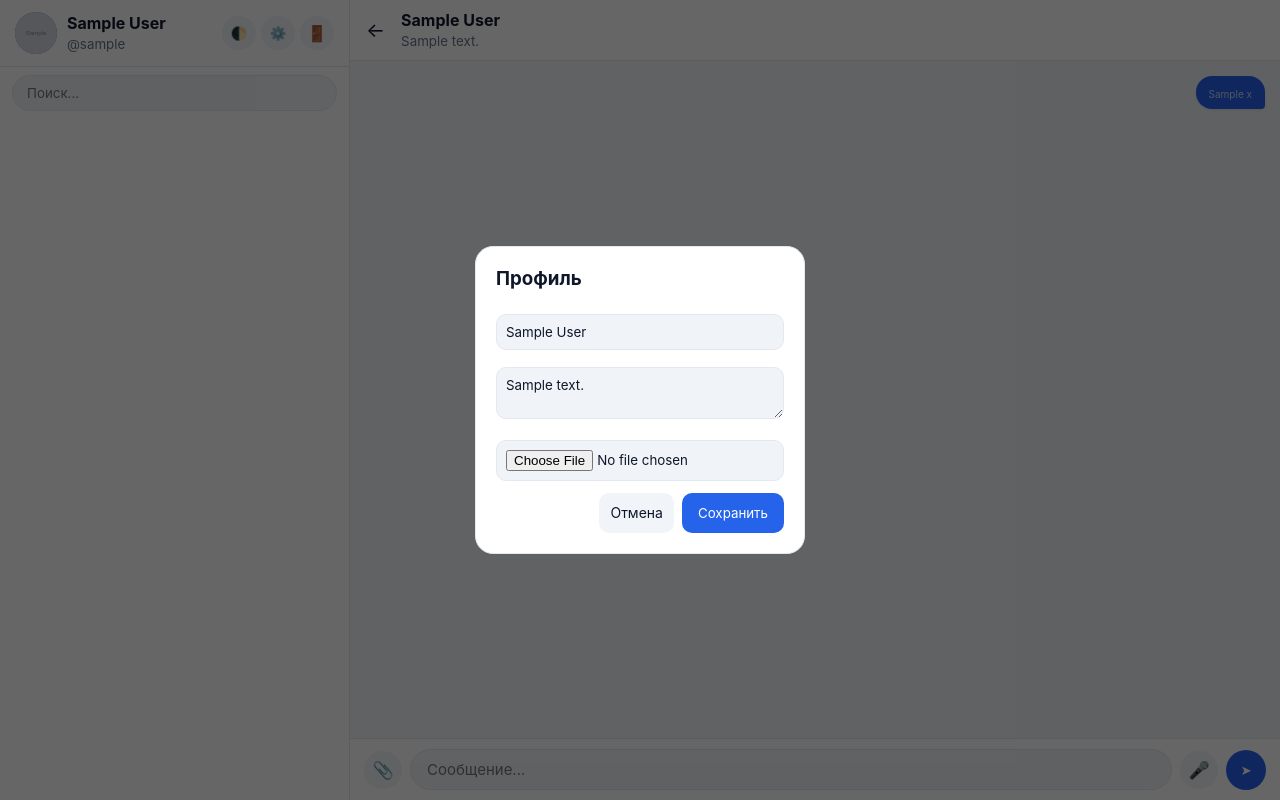
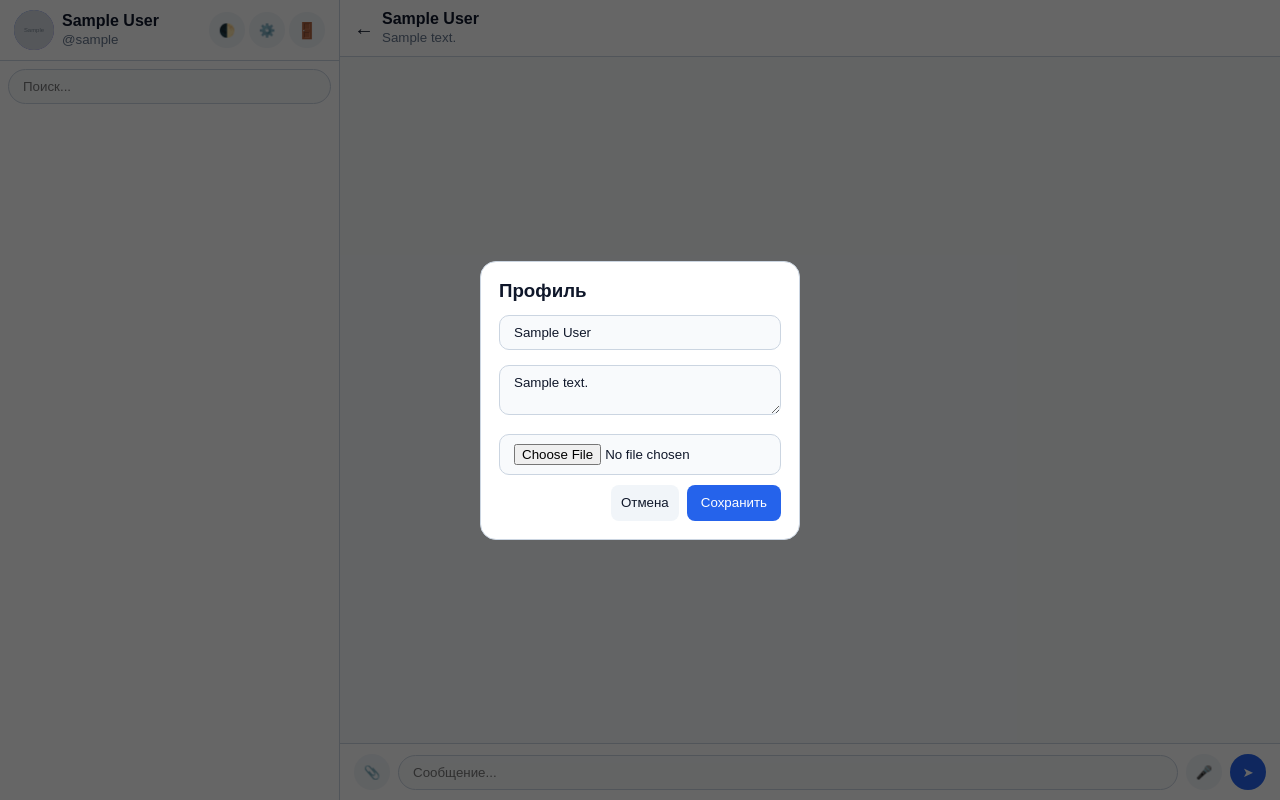
Before and after one commit to d10684473-lang/my-mssngr, a Flask app: page /chat?u=1 in a window 1280 px wide, after a click on "⚙️". Run offline with Flask 3, Linux system fonts and the light colour scheme; the visitor is signed in with stand-in values (Sample User, id 1); tables that the repository leaves empty hold one stand-in row (values such as "Sample post"); grey boxes marked "Sample" are stand-in pictures.

Commit message:
Update chat.html

```diff
--- a/templates/chat.html
+++ b/templates/chat.html
@@ -5,41 +5,37 @@
 <meta name="viewport" content="width=device-width, initial-scale=1.0, user-scalable=no">
 <title>Ramplez</title>
 <style>
-:root{--bg:#e5e9f0;--side:#fff;--chat:#f0f4f8;--txt:#0f172a;--sub:#64748b;--brd:#e2e8f0;--hov:#f1f5f9;--mine:#2563eb;--mtxt:#fff;--theirs:#fff;--acc:#2563eb}
+:root{--bg:#e5e9f0;--side:#fff;--chat:#f8fafc;--txt:#0f172a;--sub:#64748b;--brd:#cbd5e1;--hov:#f1f5f9;--mine:#2563eb;--theirs:#e2e8f0;--acc:#2563eb}
 html.dark{--bg:#090d16;--side:#0f172a;--chat:#0b1120;--txt:#f8fafc;--sub:#94a3b8;--brd:#1e293b;--hov:#1e293b;--theirs:#1e293b;--acc:#3b82f6}
-*{box-sizing:border-box;-webkit-touch-callout:none;font-family:-apple-system,BlinkMacSystemFont,"Segoe UI",Roboto,sans-serif}
+*{box-sizing:border-box;font-family:sans-serif}
 body{margin:0;display:flex;height:100dvh;background:var(--bg);color:var(--txt);overflow:hidden}
-.sidebar{width:34%;max-width:350px;background:var(--side);border-right:1px solid var(--brd);display:flex;flex-direction:column}
-.my-profile{padding:12px 15px;display:flex;justify-content:space-between;align-items:center;border-bottom:1px solid var(--brd)}
-.icon-btn{background:var(--hov);border:none;color:var(--txt);width:34px;height:34px;border-radius:50%;cursor:pointer;text-decoration:none;display:inline-flex;align-items:center;justify-content:center}
-.search-box{padding:8px 12px}
-.search-box input{width:100%;padding:9px 14px;border:1px solid var(--brd);border-radius:20px;background:var(--chat);color:var(--txt);outline:none}
-.user-list{flex:1;overflow-y:auto;padding:0 8px}
-.user-item{padding:10px;border-radius:12px;margin-bottom:4px;text-decoration:none;color:inherit;display:flex;align-items:center;gap:10px}
+.sidebar{width:34%;max-width:340px;background:var(--side);border-right:1px solid var(--brd);display:flex;flex-direction:column}
+.my-profile,.chat-header,.input-area{padding:10px 14px;background:var(--side);display:flex;align-items:center;gap:8px;border-bottom:1px solid var(--brd)}
+.input-area{border-top:1px solid var(--brd);border-bottom:none}
+.icon-btn,.tbtn,.sbtn{background:var(--hov);border:none;color:var(--txt);width:36px;height:36px;border-radius:50%;cursor:pointer;display:inline-flex;align-items:center;justify-content:center;text-decoration:none;flex-shrink:0}
+.sbtn{background:var(--acc);color:#fff}
+.search-box{padding:8px}
+.search-box input,.tinp,.minp{width:100%;padding:9px 14px;border:1px solid var(--brd);border-radius:18px;background:var(--chat);color:var(--txt);outline:none}
+.minp{border-radius:10px;margin:5px 0 10px}
+.user-list,.messages-box{flex:1;overflow-y:auto;padding:10px;display:flex;flex-direction:column;gap:6px}
+.user-item{padding:8px;border-radius:12px;text-decoration:none;color:inherit;display:flex;align-items:center;gap:10px}
 .user-item:hover{background:var(--hov)}
-.avatar{width:42px;height:42px;background:linear-gradient(135deg,#3b82f6,#8b5cf6);color:#fff;border-radius:50%;display:flex;justify-content:center;align-items:center;font-weight:700;flex-shrink:0;overflow:hidden;position:relative}
+.avatar{width:40px;height:40px;background:linear-gradient(135deg,#3b82f6,#8b5cf6);color:#fff;border-radius:50%;display:flex;justify-content:center;align-items:center;font-weight:700;flex-shrink:0;overflow:hidden;position:relative}
 .avatar img{width:100%;height:100%;object-fit:cover;position:absolute;inset:0}
 .chat-area{flex:1;display:flex;flex-direction:column;background:var(--chat)}
-.chat-header{background:var(--side);padding:10px 16px;display:flex;align-items:center;gap:10px;min-height:60px;border-bottom:1px solid var(--brd)}
-.messages-box{flex:1;padding:15px;overflow-y:auto;display:flex;flex-direction:column;gap:8px}
-.msg{padding:9px 13px;border-radius:16px;max-width:75%;font-size:15px;word-wrap:break-word;cursor:pointer;user-select:none;box-shadow:0 1px 3px rgba(0,0,0,.08)}
-.msg.mine{background:var(--mine);color:var(--mtxt);align-self:flex-end;border-bottom-right-radius:4px}
-.msg.theirs{background:var(--theirs);color:var(--txt);align-self:flex-start;border-bottom-left-radius:4px}
-.msg img{max-width:100%;max-height:240px;border-radius:10px;display:block;margin-top:4px}
-.msg audio{max-width:220px;height:34px;margin-top:4px}
-.fbox{display:inline-block;padding:6px 10px;background:rgba(128,128,128,.15);border-radius:8px;color:inherit;text-decoration:none;font-size:13px;margin-top:4px}
-.rbar{display:none;padding:6px 14px;background:var(--side);border-left:3px solid var(--acc);justify-content:space-between;font-size:13px}
-.input-area{padding:10px 14px;background:var(--side);border-top:1px solid var(--brd);display:flex;gap:8px;align-items:center}
-.tinp{flex:1;padding:10px 16px;border:1px solid var(--brd);border-radius:22px;background:var(--chat);color:var(--txt);outline:none;font-size:15px}
-.tbtn{background:var(--hov);border:none;width:38px;height:38px;border-radius:50%;font-size:17px;cursor:pointer;color:var(--txt);flex-shrink:0}
-.sbtn{background:var(--acc);color:#fff;border:none;width:40px;height:40px;border-radius:50%;cursor:pointer;flex-shrink:0}
+.msg{padding:9px 13px;border-radius:16px;max-width:75%;font-size:15px;word-wrap:break-word;cursor:pointer}
+.msg.mine{background:var(--mine);color:#fff;align-self:flex-end;border-bottom-right-radius:3px}
+.msg.theirs{background:var(--theirs);color:var(--txt);align-self:flex-start;border-bottom-left-radius:3px}
+.msg img{max-width:100%;max-height:220px;border-radius:8px;display:block}
+.msg audio{max-width:210px;height:32px}
+.fbox{display:inline-block;padding:5px 9px;background:rgba(128,128,128,.2);border-radius:8px;color:inherit;text-decoration:none;font-size:13px}
+.rbar{display:none;padding:5px 12px;background:var(--side);border-left:3px solid var(--acc);justify-content:space-between;font-size:13px}
 .modal{display:none;position:fixed;inset:0;background:rgba(0,0,0,.6);z-index:99;justify-content:center;align-items:center}
-.mcard{background:var(--side);color:var(--txt);padding:20px;border-radius:18px;width:90%;max-width:330px;border:1px solid var(--brd)}
-.minp{width:100%;padding:9px;margin:5px 0 12px;border:1px solid var(--brd);border-radius:10px;background:var(--chat);color:var(--txt);outline:none;font-family:inherit}
-.cbtn{display:block;width:100%;padding:11px;margin:5px 0;border:none;border-radius:10px;background:var(--hov);color:var(--txt);font-size:14px;text-align:left;cursor:pointer;text-decoration:none}
-.cemj{display:flex;justify-content:space-around;padding-bottom:10px;border-bottom:1px solid var(--brd);margin-bottom:6px;font-size:22px}
+.mcard{background:var(--side);color:var(--txt);padding:18px;border-radius:16px;width:90%;max-width:320px;border:1px solid var(--brd)}
+.cbtn{display:block;width:100%;padding:10px;margin:4px 0;border:none;border-radius:8px;background:var(--hov);color:var(--txt);text-align:left;cursor:pointer;text-decoration:none}
+.cemj{display:flex;justify-content:space-around;padding-bottom:8px;border-bottom:1px solid var(--brd);font-size:20px}
 .cemj a{text-decoration:none}
-#iv img{max-width:94vw;max-height:88vh;border-radius:12px}
+#iv img{max-width:94vw;max-height:88vh;border-radius:10px}
 @media(max-width:768px){body.no-chat .sidebar{width:100%;max-width:none}body.no-chat .chat-area{display:none}body.has-chat .sidebar{display:none}body.has-chat .chat-area{display:flex;width:100%}}
 </style>
 <script>if(localStorage.getItem('t')==='1')document.documentElement.classList.add('dark')</script>
@@ -47,12 +43,12 @@ body{margin:0;display:flex;height:100dvh;background:var(--bg);color:var(--txt);o
 <body class="{{ 'has-chat' if active_user else 'no-chat' }}">
 
 <div class="sidebar">
-  <div class="my-profile">
-    <div style="display:flex;align-items:center;gap:10px">
+  <div class="my-profile" style="justify-content:space-between">
+    <div style="display:flex;align-items:center;gap:8px">
       <div class="avatar">{{ current_user.name[:1].upper() }}{% if current_user.avatar %}<img src="{{ current_user.avatar }}" onerror="this.remove()">{% endif %}</div>
       <div><b>{{ current_user.name }}</b><br><small style="color:var(--sub)">@{{ current_user.username }}</small></div>
     </div>
-    <div style="display:flex;gap:5px">
+    <div style="display:flex;gap:4px">
       <button type="button" class="icon-btn" onclick="document.documentElement.classList.toggle('dark');localStorage.setItem('t',document.documentElement.classList.contains('dark')?'1':'0')">🌓</button>
       <button type="button" class="icon-btn" onclick="document.getElementById('pm').style.display='flex'">⚙️</button>
       <a href="/logout" class="icon-btn">🚪</a>
@@ -71,31 +67,14 @@ body{margin:0;display:flex;height:100dvh;background:var(--bg);color:var(--txt);o
 
 <div class="chat-area">
   <div class="chat-header">
-    <a href="/chat" style="color:var(--txt);text-decoration:none;font-size:20px;margin-right:6px">←</a>
-    <div>
-      <b>{{ active_user.name if active_user else 'Выбери чат слева' }}</b><br>
-      <small id="st" style="color:var(--sub)">{{ active_user.bio if active_user else '' }}</small>
-    </div>
+    <a href="/chat" style="color:var(--txt);text-decoration:none;font-size:20px">←</a>
+    <div><b>{{ active_user.name if active_user else 'Выбери чат' }}</b><br><small id="st" style="color:var(--sub)">{{ active_user.bio if active_user else '' }}</small></div>
     <small id="up" style="margin-left:auto;color:var(--acc);font-weight:700"></small>
   </div>
-
-  <div class="messages-box" id="mb">
-    {% for m in messages %}
-    {% set mine = (m.sender_id == current_user.id) %}
-    <div class="msg {{ 'mine' if mine else 'theirs' }}" onclick="openCtx({{ m.id }}, '{{ (m.content if m.msg_type == 'text' else m.file_name)|replace("'", "\\'")|replace('\n', ' ') }}')">
-      {% if m.msg_type == 'image' %}<img src="{{ m.content }}" onclick="event.stopPropagation();oimg(this.src)">{% endif %}
-      {% if m.msg_type == 'audio' %}<audio controls src="{{ m.content }}" onclick="event.stopPropagation()"></audio>{% endif %}
-      {% if m.msg_type == 'file' %}<a href="{{ m.content }}" download="{{ m.file_name }}" class="fbox" onclick="event.stopPropagation()">📄 {{ m.file_name }}</a>{% endif %}
-      {% if m.msg_type == 'text' %}<div style="white-space:pre-line">{{ m.content }}</div>{% endif %}
-      <div style="font-size:10px;opacity:.75;text-align:right;margin-top:3px">{{ m.reaction }} {{ m.timestamp }}</div>
-    </div>
-    {% endfor %}
-  </div>
-
-  <div class="rbar" id="rb"><span id="rt"></span><span onclick="crep()" style="cursor:pointer">✕</span></div>
-
-  <form method="POST" action="/chat?u={{ active_user.id if active_user else 0 }}" class="input-area" style="{{ '' if active_user else 'display:none' }}" onsubmit="psend()">
-    <button type="button" class="tbtn" onclick="document.getElementById('pi').click()">📎</button>
+  <div class="messages-box" id="mb"></div>
+  <div class="rbar" id="rb"><span id="rt"></span><span onclick="rtxt='';rb.style.display='none'" style="cursor:pointer">✕</span></div>
+  <form method="POST" action="/chat?u={{ active_user.id if active_user else 0 }}" class="input-area" style="{{ '' if active_user else 'display:none' }}" onsubmit="if(rtxt)ti.value='↩️ '+rtxt.slice(0,25)+'...\n'+ti.value">
+    <button type="button" class="tbtn" onclick="pi.click()">📎</button>
     <input type="file" id="pi" style="display:none" onchange="upf(this.files[0])">
     <input type="text" name="text" id="ti" class="tinp" placeholder="Сообщение..." oninput="styp()" required autofocus autocomplete="off">
     <button type="button" class="tbtn" id="mb2" onclick="tr()">🎤</button>
@@ -106,7 +85,7 @@ body{margin:0;display:flex;height:100dvh;background:var(--bg);color:var(--txt);o
 <div class="modal" id="ctx" onclick="this.style.display='none'">
   <div class="mcard" onclick="event.stopPropagation()">
     <div class="cemj" id="cem"></div>
-    <button type="button" class="cbtn" onclick="drep()">↩️ Ответить</button>
+    <button type="button" class="cbtn" onclick="rtxt=stxt;rt.innerText='Ответ: '+rtxt.slice(0,30);rb.style.display='flex';ctx.style.display='none';ti.focus()">↩️ Ответить</button>
     <a href="#" class="cbtn" id="bdm">🗑️ Удалить у себя</a>
     <a href="#" class="cbtn" id="bda" style="color:#ef4444">❌ Удалить у всех</a>
   </div>
@@ -116,24 +95,25 @@ body{margin:0;display:flex;height:100dvh;background:var(--bg);color:var(--txt);o
 
 <div class="modal" id="pm" onclick="this.style.display='none'">
   <div class="mcard" onclick="event.stopPropagation()">
-    <h3 style="margin-top:0">Профиль</h3>
-    <input type="text" class="minp" id="pn" value="{{ current_user.name }}" placeholder="Имя">
-    <textarea class="minp" id="pb" rows="2" placeholder="О себе">{{ current_user.bio }}</textarea>
+    <h3 style="margin:0 0 8px">Профиль</h3>
+    <input type="text" class="minp" id="pn" value="{{ current_user.name }}">
+    <textarea class="minp" id="pb" rows="2">{{ current_user.bio }}</textarea>
     <input type="file" class="minp" accept="image/*" onchange="pa(this)">
     <div style="display:flex;gap:8px;justify-content:flex-end">
-      <button type="button" class="cbtn" style="width:auto;margin:0" onclick="document.getElementById('pm').style.display='none'">Отмена</button>
-      <button type="button" class="sbtn" style="width:auto;border-radius:10px;padding:0 16px" onclick="svp()">Сохранить</button>
+      <button type="button" class="cbtn" style="width:auto;margin:0" onclick="pm.style.display='none'">Отмена</button>
+      <button type="button" class="sbtn" style="width:auto;border-radius:8px;padding:0 14px" onclick="svp()">Сохранить</button>
     </div>
   </div>
 </div>
 
 <script>
-var b = document.getElementById('mb');
-if(b) b.scrollTop = b.scrollHeight;
-
-var oid = Number("{{ active_user.id if active_user else 0 }}"),
-    bio = "{{ active_user.bio if active_user else '' }}",
-    av = "", stxt = "", rtxt = "", lt = 0, lastHtml = "";
-
-function fu() {
-  var q = document.getElementById('si').value.toLowerCase();
+var oid={{ active_user.id if active_user else 0 }}, bio="{{ active_user.bio if active_user else '' }}", av="", stxt="", rtxt="", lt=0, lh="", rec, ch=[];
+function fu(){var q=si.value.toLowerCase();document.querySelectorAll('.user-item').forEach(e=>e.style.display=e.dataset.s.includes(q)?'flex':'none')}
+function oimg(s){fi.src=s;iv.style.display='flex'}
+function pa(i){var f=i.files[0];if(!f)return;var r=new FileReader();r.onload=e=>{var m=new Image();m.onload=()=>{var c=document.createElement('canvas'),k=Math.min(1,200/Math.max(m.width,m.height));c.width=m.width*k;c.height=m.height*k;c.getContext('2d').drawImage(m,0,0,c.width,c.height);av=c.toDataURL('image/jpeg',.8)};m.src=e.target.result};r.readAsDataURL(f)}
+function svp(){fetch('/update_profile',{method:'POST',headers:{'Content-Type':'application/json'},body:JSON.stringify({name:pn.value,bio:pb.value,avatar:av})}).then(()=>location.reload())}
+function openCtx(id,t){stxt=t;cem.innerHTML=['👍','❤️','😂','😮','😢','🔥'].map(e=>`<a href="/react_msg/${id}/${oid}/${e}">${e}</a>`).join('');bdm.href=`/del_me/${id}/${oid}`;bda.href=`/del_all/${id}/${oid}`;ctx.style.display='flex'}
+function upf(f){if(!f||!oid)return;up.innerText='...';var d=new FormData();d.append('receiver_id',oid);d.append('file',f);fetch('/upload_file',{method:'POST',body:d}).then(()=>{up.innerText='';load()})}
+function tr(){if(rec&&rec.state==='recording'){rec.stop();mb2.style.background='';mb2.innerText='🎤'}else navigator.mediaDevices.getUserMedia({audio:true}).then(s=>{rec=new MediaRecorder(s);ch=[];rec.ondataavailable=e=>ch.push(e.data);rec.onstop=()=>{upf(new File([new Blob(ch,{type:'audio/webm'})],'v.webm',{type:'audio/webm'}));s.getTracks().forEach(t=>t.stop())};rec.start();mb2.style.background='#ef4444';mb2.innerText='⏹️'})}
+function styp(){if(oid&&Date.now()-lt>2000){lt=Date.now();fetch('/typing/'+oid,{method:'POST'})}}
+function esc(s){return String(s).replace(/&/g,'&amp;').replace(/</g,'&lt;').replace(/>/g,'&gt;')}
```
